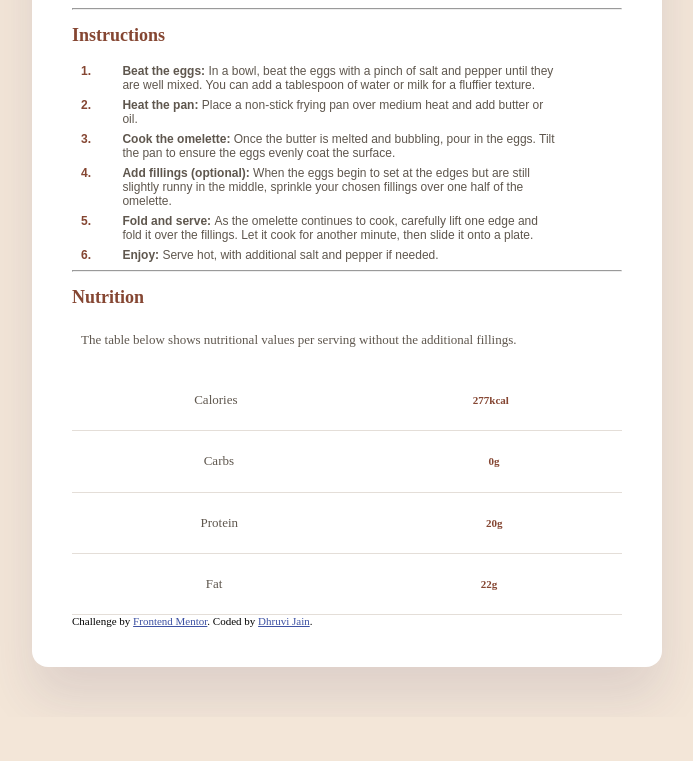
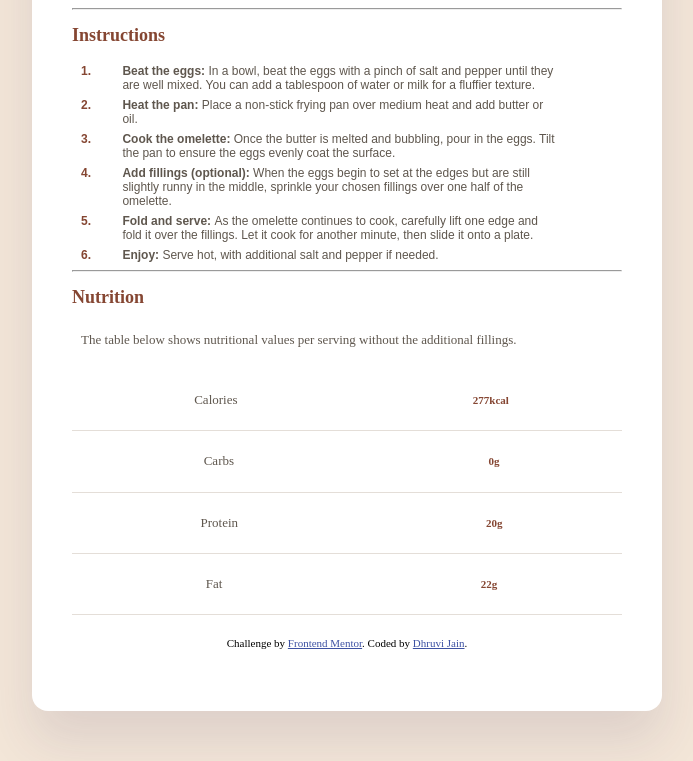
Before and after one commit to dhhruvii/Challenge-Recipe-page, a plain HTML site: page index.html in a window 1280 px wide. Shown: the part 784-1545 px from the top of the page, without its empty margins (293-986 px from the left). Before the commit the page ends 1501 px from the top, so only its background shows below. Drawn offline with Linux system fonts and the light colour scheme.

Commit message:
updated style.css

```diff
--- a/style.css
+++ b/style.css
@@ -110,6 +110,10 @@ h2{
       align-items: center;
       border-bottom: .2px solid var(--Light-Grey);
     }
+    footer{
+      text-align: center;
+      padding: 2em;
+    }
 
 .attribution { font-size: 11px; text-align: center; }
 .attribution a { color: hsl(228, 45%, 44%); }
```
